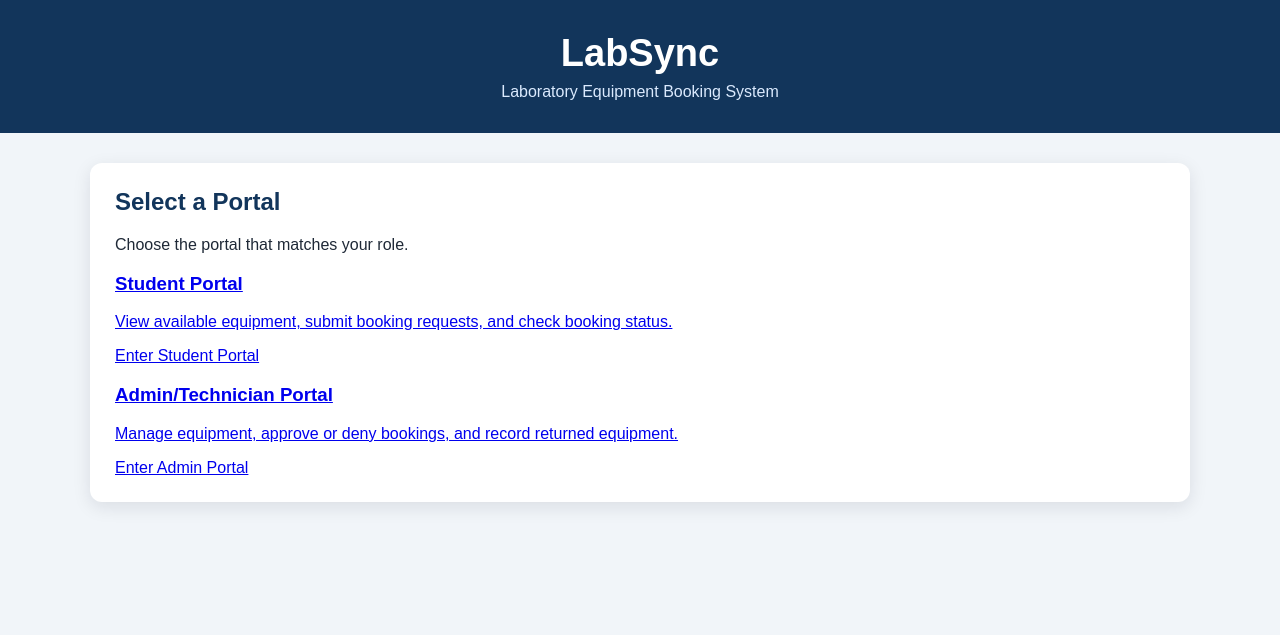
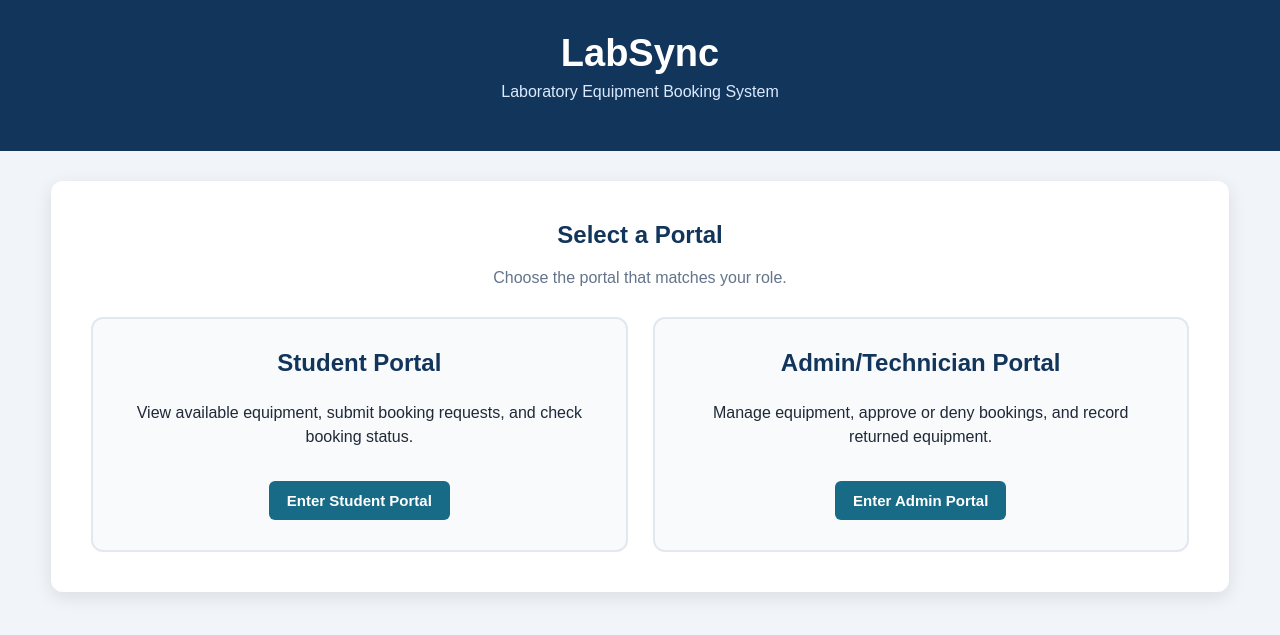
Before and after one commit to Ashigbui/LabSync, a Flask app: page / in a window 1280 px wide. Shown: the top 635 px of the page. Run offline with Flask 3, Linux system fonts and the light colour scheme.

Commit message:
Refactor CSS for layout and styling improvements

```diff
--- a/static/style.css
+++ b/static/style.css
@@ -23,12 +23,31 @@ header h1 {
 }
 
 header p {
-    margin: 0;
+    margin: 0 0 18px;
     color: #dbeafe;
 }
 
+nav {
+    display: flex;
+    justify-content: center;
+    gap: 12px;
+    flex-wrap: wrap;
+}
+
+nav a {
+    padding: 9px 15px;
+    color: white;
+    text-decoration: none;
+    background: #176b87;
+    border-radius: 6px;
+}
+
+nav a:hover {
+    background: #12546b;
+}
+
 main {
-    width: min(1100px, 92%);
+    width: min(1200px, 92%);
     margin: 30px auto;
 }
 
@@ -45,9 +64,9 @@ main {
     color: #12355b;
 }
 
-form:not(.delete-form):not(.return-form) {
+form:not(.delete-form):not(.return-form):not(.action-form) {
     display: grid;
-    grid-template-columns: 160px 1fr;
+    grid-template-columns: 180px 1fr;
     gap: 14px;
     align-items: center;
 }
@@ -72,7 +91,8 @@ textarea {
     resize: vertical;
 }
 
-button {
+button,
+.portal-button {
     padding: 11px 18px;
     color: white;
     font-size: 15px;
@@ -83,12 +103,13 @@ button {
     cursor: pointer;
 }
 
-form:not(.delete-form):not(.return-form) button {
+form:not(.delete-form):not(.return-form):not(.action-form) button {
     grid-column: 2;
     justify-self: start;
 }
 
-button:hover {
+button:hover,
+.portal-button:hover {
     background: #12546b;
 }
 
@@ -114,6 +135,7 @@ th,
 td {
     padding: 13px;
     text-align: left;
+    vertical-align: middle;
     border-bottom: 1px solid #e2e8f0;
 }
 
@@ -127,42 +149,156 @@ tbody tr:hover {
 }
 
 .delete-form,
-.return-form {
+.return-form,
+.action-form {
     margin: 0;
 }
 
-.delete-button {
+.delete-button,
+.deny-button {
     padding: 8px 12px;
     background: #b91c1c;
 }
 
-.delete-button:hover {
+.delete-button:hover,
+.deny-button:hover {
     background: #991b1b;
 }
 
-.return-button {
+.return-button,
+.approve-button {
     padding: 8px 12px;
     background: #15803d;
 }
 
-.return-button:hover {
+.return-button:hover,
+.approve-button:hover {
     background: #166534;
 }
 
-@media (max-width: 650px) {
-    form:not(.delete-form):not(.return-form) {
+.action-form {
+    display: flex;
+    gap: 8px;
+    margin-bottom: 8px;
+}
+
+.action-form input {
+    min-width: 150px;
+    padding: 8px;
+    font-size: 14px;
+}
+
+.action-form button {
+    white-space: nowrap;
+}
+
+.status {
+    display: inline-block;
+    padding: 6px 10px;
+    font-size: 13px;
+    font-weight: bold;
+    border-radius: 20px;
+}
+
+.status-pending {
+    color: #854d0e;
+    background: #fef9c3;
+}
+
+.status-active,
+.status-approved {
+    color: #166534;
+    background: #dcfce7;
+}
+
+.status-denied,
+.status-cancelled {
+    color: #991b1b;
+    background: #fee2e2;
+}
+
+.status-returned {
+    color: #1e40af;
+    background: #dbeafe;
+}
+
+.status-overdue {
+    color: #9a3412;
+    background: #ffedd5;
+}
+
+.portal-section {
+    padding: 40px;
+    text-align: center;
+}
+
+.portal-section > p {
+    margin-bottom: 30px;
+    color: #64748b;
+}
+
+.portal-options {
+    display: grid;
+    grid-template-columns: repeat(2, 1fr);
+    gap: 25px;
+}
+
+.portal-card {
+    display: block;
+    padding: 30px;
+    color: #1f2937;
+    text-decoration: none;
+    background: #f8fafc;
+    border: 2px solid #e2e8f0;
+    border-radius: 12px;
+    transition: transform 0.2s, box-shadow 0.2s;
+}
+
+.portal-card:hover {
+    transform: translateY(-4px);
+    border-color: #176b87;
+    box-shadow: 0 8px 20px rgba(15, 23, 42, 0.12);
+}
+
+.portal-card h3 {
+    margin-top: 0;
+    color: #12355b;
+    font-size: 24px;
+}
+
+.portal-card p {
+    min-height: 55px;
+    margin-bottom: 25px;
+    line-height: 1.5;
+}
+
+.portal-button {
+    display: inline-block;
+}
+
+@media (max-width: 750px) {
+    form:not(.delete-form):not(.return-form):not(.action-form) {
         grid-template-columns: 1fr;
     }
 
-    form:not(.delete-form):not(.return-form) button {
+    form:not(.delete-form):not(.return-form):not(.action-form) button {
         grid-column: 1;
+    }
+
+    .portal-options {
+        grid-template-columns: 1fr;
+    }
+
+    .action-form {
+        flex-direction: column;
     }
 
     header h1 {
         font-size: 30px;
     }
 
-    .card {
+    .card,
+    .portal-section {
         padding: 18px;
     }
 }
```
